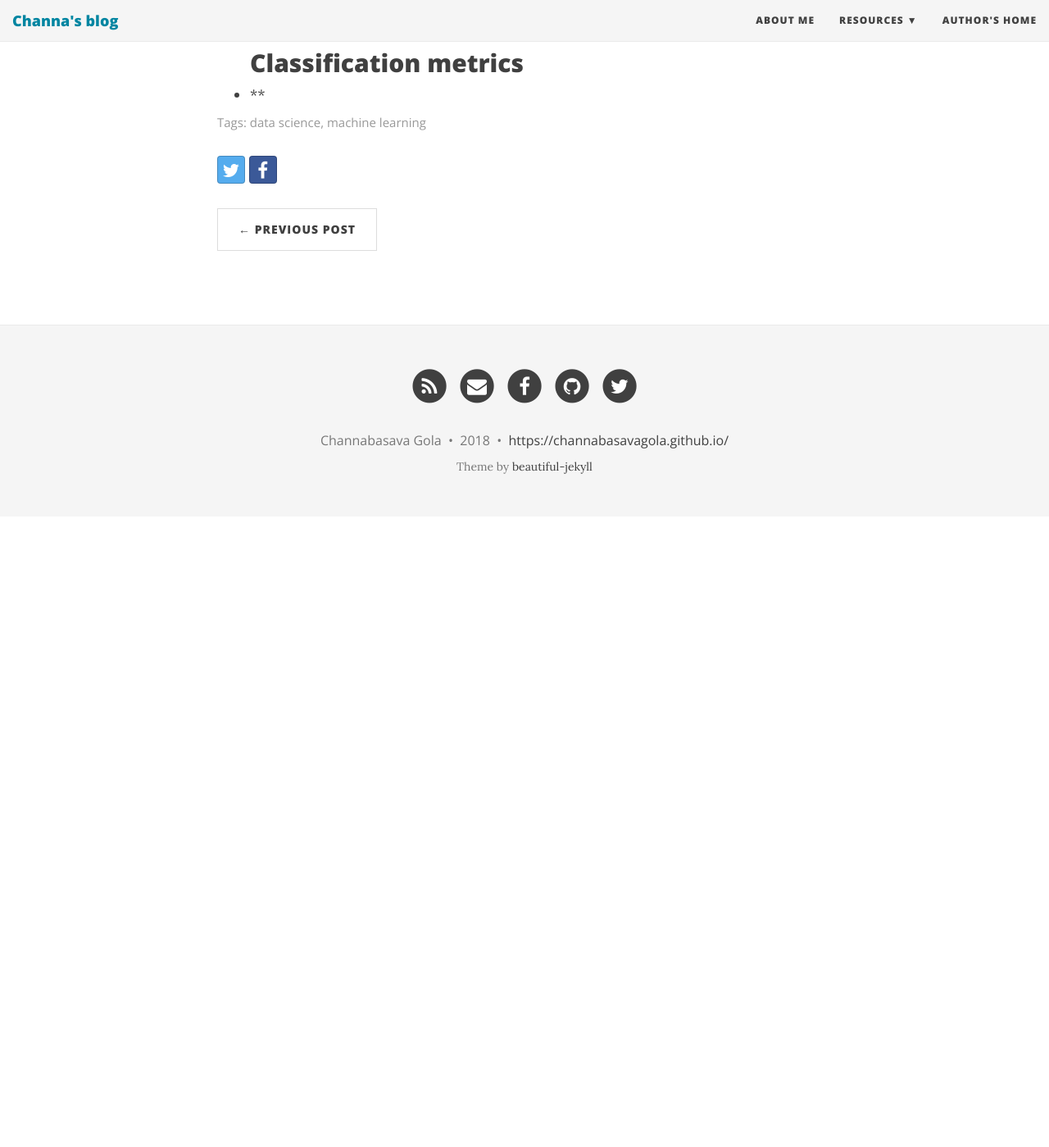
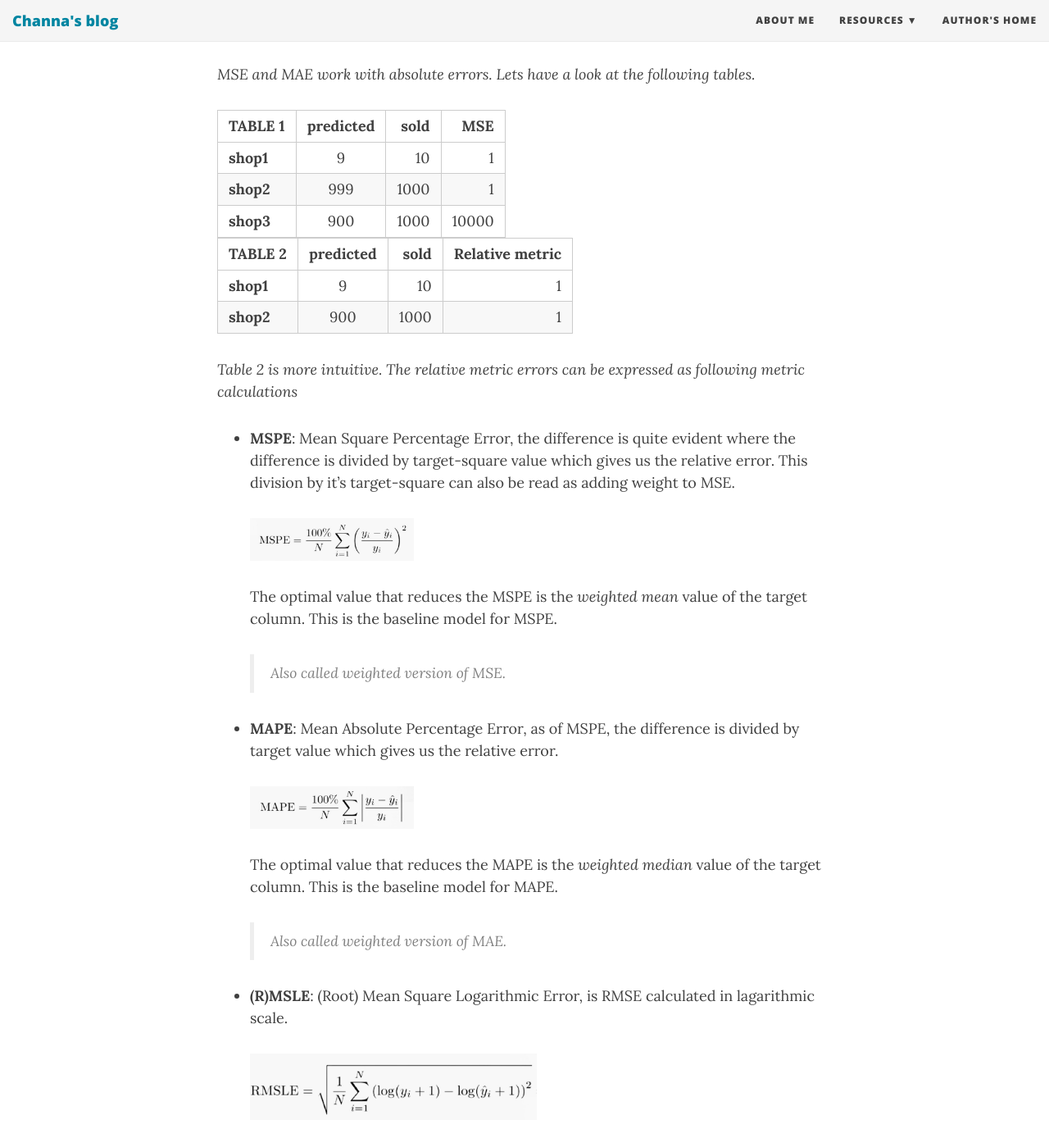
Before and after one commit to channagithub/channabasavagola.github.io, a Jekyll site: the page built from _posts/2018-01-09-metrics.md, in a window 1280 px wide and 1400 px high, scrolled down 3027 px. Shown: the whole window at 82% size. Built offline with Jekyll 4.4.1, drawn with Linux system fonts in a browser that asks for light colours; nearby versions of some CDN libraries; comment, search, counter and statistics services are not loaded; before the commit the page ends 3657 px from its top, so only the background shows below that; some of the changed text lies outside the part shown.

Commit message:
added MSPE, MAPE, RMSLE

```diff
--- a/_posts/2018-01-09-metrics.md
+++ b/_posts/2018-01-09-metrics.md
@@ -49,7 +49,8 @@ Metric is a measure of the effectiveness of a model. The effectiveness of a mode
 
         If MSE is 0 (No error), R-squared is 1.
         If MSE is 1 (Worst model), R-squared is 0.
-    All models will score between 0 and 1. If we optimize MSE, we are optimizing R-squared.
+
+	All models will score between 0 and 1. If we optimize MSE, we are optimizing R-squared.
 
 > The above 3 metrics are similar from an optimization point of view.
 
@@ -77,9 +78,50 @@ Metric is a measure of the effectiveness of a model. The effectiveness of a mode
 > If you are sure that data has outliers, choose MAE.
 If you think they are unexpected values, and needs to be considered to build the model, choose MSE.
 
-- **(R)MSPE**:
-- **MAPE**:
-- **(R)MSLE**:
+*MSE and MAE work with absolute errors. Lets have a look at the following tables.*
+
+| TABLE 1       | predicted           | sold  | MSE |
+| ------------- |:-------------:| -----:| -----:|
+| **shop1**      | 9 | 10 | 1|
+| **shop2**      | 999      |   1000 | 1|
+| **shop3**      | 900      |   1000 | 10000|
+
+| TABLE 2     | predicted           | sold  | Relative metric |
+| ------------- |:-------------:| -----:| -----:|
+| **shop1**      | 9 | 10 | 1|
+| **shop2**      | 900      |   1000 | 1|
+
+*Table 2 is more intuitive. The relative metric errors can be expressed as following metric calculations*
+
+- **MSPE**: Mean Square Percentage Error, the difference is quite evident where the difference is divided by target-square value which gives us the relative error. This division by it's target-square can also be read as adding weight to MSE.
+
+	<img src="/img/MSPE.jpeg" alt="MSPE" style="width: 200px;"/>
+
+	The optimal value that reduces the MSPE is the *weighted mean* value of the target column. This is the baseline model for MSPE.
+
+	>Also called weighted version of MSE.
+
+- **MAPE**: Mean Absolute Percentage Error, as of MSPE, the difference is divided by target value which gives us the relative error.
+
+	<img src="/img/MAPE.jpeg" alt="MAPE" style="width: 200px;"/>
+
+	The optimal value that reduces the MAPE is the *weighted median* value of the target column. This is the baseline model for MAPE.
+
+	>Also called weighted version of MAE.
+
+- **(R)MSLE**: (Root) Mean Square Logarithmic Error, is RMSE calculated in lagarithmic scale.
+
+	<img src="/img/RMSLE.jpeg" alt="RMSLE" style="width: 350px;"/>
+
+	We take log values of target and predicted values and compute RMSE between them.
+
+	The optimal value that reduces the RMSLE is the *weighted mean* value of the target column which is inverse transformed to the normal one. This is the baseline model for RMSLE.
+
+	<img src="/img/RMSLE.jpeg" alt="alsoRMSLE1" style="width: 300px;"/>
+	<img src="/img/RMSLE.jpeg" alt="alsoRMSLE2" style="width: 300px;"/>
+
+	>It is just MSE in log space.
+
 ## Classification metrics
 
 - **
```
Also changed, not shown: img/RMSLE.jpeg (added), img/alsoRMSLE1.jpeg (added), img/alsoRMSLE2.jpeg (added).
